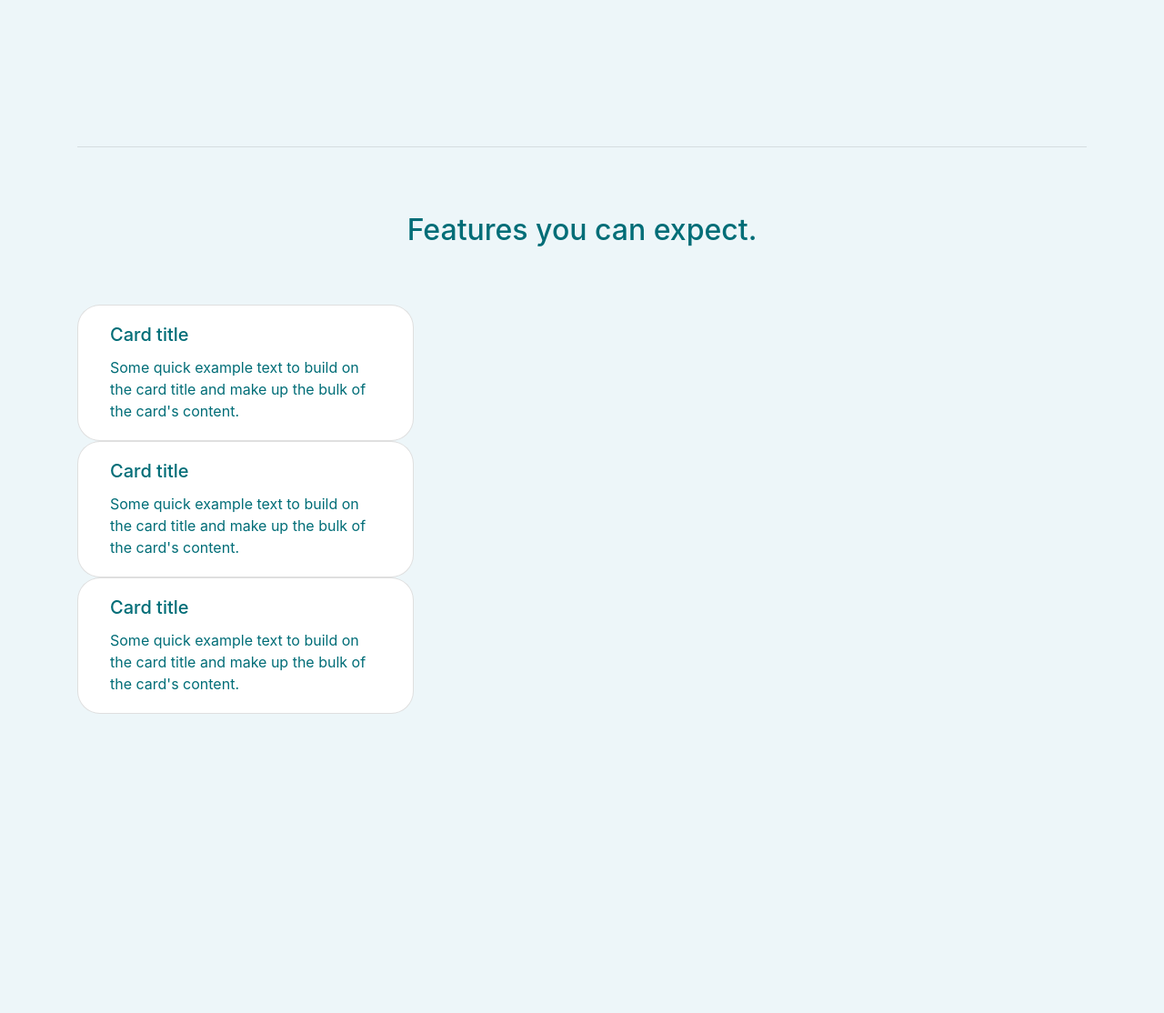
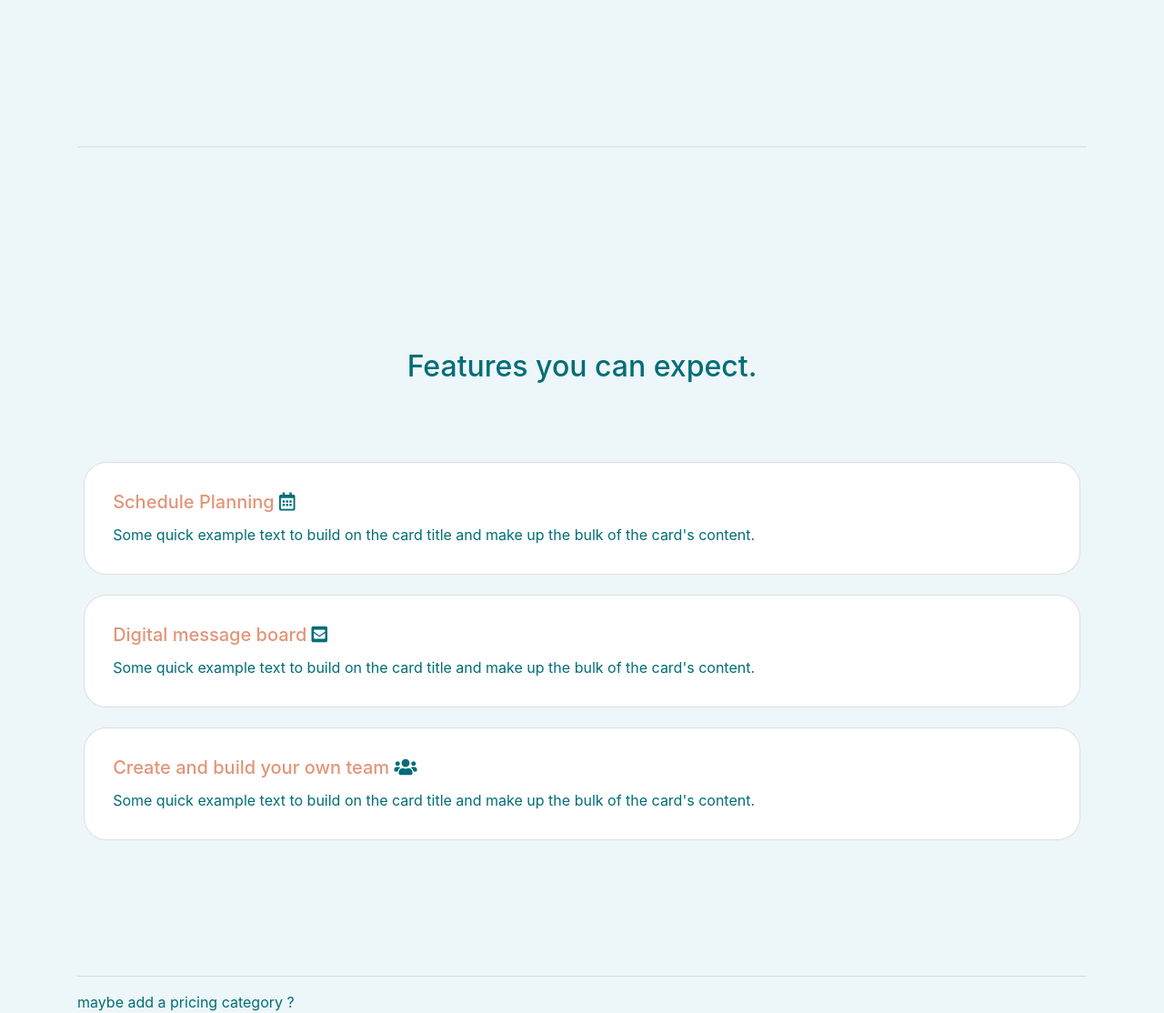
Before and after one commit to owebster/MS3-Tiny_Schedule, a Flask app: page / in a window 1280 px wide. Shown: the part 790-1904 px from the top of the page at 91% size. Before the commit the page ends 1575 px from the top, so only its background shows below. Run offline with Flask 2, Linux system fonts and the light colour scheme; some libraries are stand-ins or nearby versions.

Commit message:
adjustment made to home.html around offers section

```diff
--- a/app.py
+++ b/app.py
@@ -85,7 +85,7 @@ def login_page():
 
 @app.route("/user")
 def user():
-    users = list(mongo.db.users.find().sort("lname", 1))
+    users = list(mongo.db.users.find().sort("fname", 1))
     return render_template("user.html", users=users)
 
 
--- a/static/css/style.css
+++ b/static/css/style.css
@@ -64,14 +64,38 @@ body {
     font-size: 1.5rem;
 }
 
+#main-features {
+    margin-top: 5%;
+    margin-bottom: 5%;
+    padding-top: 10%;
+    padding-bottom: 15%;
+    height: 100vh;
+}
+
 .selling-points {
     padding: 5%;
 }
 
-.feature {
-    margin-right: 0;
+.feature-card-section {
+    padding: 2%;
 }
 
+.card-title {
+    color: #E29578;
+}
+
+.far, .fas {
+    color: #006D77;
+}
+
+.fa-angle-down {
+    color: #E29578 !important;
+}
+
+.feature-card {
+    padding: 1%;
+    margin-bottom: 2%;
+}
 
 /* Login Page */
 .jumbotron {
@@ -123,6 +147,14 @@ body {
     text-align: center;
 }
 
+/* Register Section */
+.register-heading {
+    text-align: center;
+}
+
+.back-button {
+    margin-top: 2%;
+}
 
 /* hover states */
 
--- a/templates/home.html
+++ b/templates/home.html
@@ -11,36 +11,40 @@
                         Catering for small teams, businesses and groups who want a personalised site to suit your needs.
                     </p>
                     <p class="go-down">Explore what we offer down below</p>
-                    <a class="down-btn" href="#" role="button"><i class="fas fa-angle-down"></i></a>
+                    <a class="down-btn" href="#main-features" role="button"><i class="fas fa-angle-down"></i></a>
                 </div>
             </div>
         </section>
         <hr>
-        <section>
+        <section id="main-features">
             <div class="row selling-points justify-content-center">
                 <h2 class="features">Features you can expect.</h2>
             </div>
-            <div class="row feature-card-section"></div>
-                <div class="card col-4">
+            <div class="row feature-card-section justify-content-center">
+                <div class="feature-card card col-12">
                     <div class="card-body">
-                    <h5 class="card-title">Card title</h5>
+                    <h5 class="card-title">Schedule Planning <i class="far fa-calendar-alt"></i></h5>
                     <p class="card-text">Some quick example text to build on the card title and make up the bulk of the card's content.</p>
                     </div>
                 </div>
-                <div class="card col-4">
+                <div class="feature-card card col-12">
                     <div class="card-body">
-                    <h5 class="card-title">Card title</h5>
+                    <h5 class="card-title">Digital message board <i class="fas fa-envelope-square"></i></h5>
                     <p class="card-text">Some quick example text to build on the card title and make up the bulk of the card's content.</p>
                     </div>
                 </div>
-                <div class="card col-4">
+                <div class="feature-card card col-12">
                     <div class="card-body">
-                    <h5 class="card-title">Card title</h5>
+                    <h5 class="card-title">Create and build your own team <i class="fas fa-users"></i></h5>
                     <p class="card-text">Some quick example text to build on the card title and make up the bulk of the card's content.</p>
                     </div>
                 </div>
             </div>
         </section>
+        <hr>
+        <section id="pricing">
+            maybe add a pricing category ?
+        </section>
     </div>
 
 {% endblock %}
--- a/templates/register.html
+++ b/templates/register.html
@@ -5,9 +5,9 @@
 
 
     <div class="container">
-        <h3>Register</h3>
         <div class="row justify-content-center">
             <div class="jumbotron col-sm-6">
+                <h3 class="register-heading">Register someone new</h3>
                 <form method="POST" action="{{ url_for('register_user') }}">
                     <!--First & Last name-->
                     <div class="form-group col-12">
@@ -34,6 +34,10 @@
                     <div class="row justify-content-center">
                         <button type="submit" class="btn btn-primary">Register User</button>
                     </div>
+                    <!-- Back button -->
+                    <div class="back-button row justify-content-center">
+                        <a href="{{ url_for('management') }}" class="btn btn-primary"><i class="fas fa-arrow-circle-left"></i></a>
+                    </div>
                 </form>
             </div>
         </div>
--- a/templates/schedule.html
+++ b/templates/schedule.html
@@ -10,7 +10,7 @@
             <table class="table table-hover">
                 <thead>
                     <tr>
-                        <th scope="col">#</th>
+                        <th scope="col">Name</th>
                         <th scope="col">Monday</th>
                         <th scope="col">Tuesday</th>
                         <th scope="col">Wednesday</th>
@@ -22,7 +22,6 @@
                 </thead>
                 <tbody>
                     <tr>
-                            <th scope="row">1</th>
                         <td>
                         {% for user in users %}
                             {{ user.fname }}
--- a/templates/user.html
+++ b/templates/user.html
@@ -2,7 +2,7 @@
 {% block content %}
 
     {% for user in users %}
-        {{ user.lname }}
+        {{ user.fname }}
     {% endfor %}
 
 {% endblock %}
```
Also changed, not shown: templates/management.html (+14 -1 lines), templates/messages.html (line endings or trailing spaces). Lines whose indentation alone changed are shown as unchanged.
